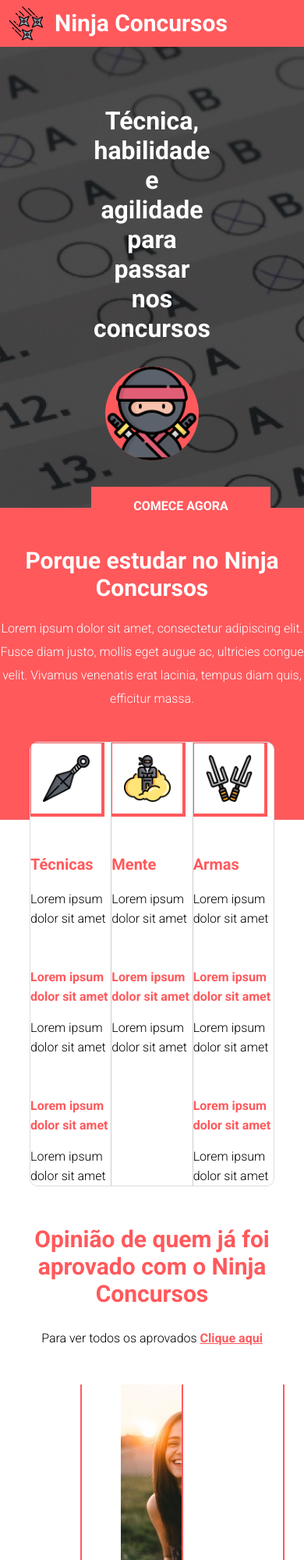
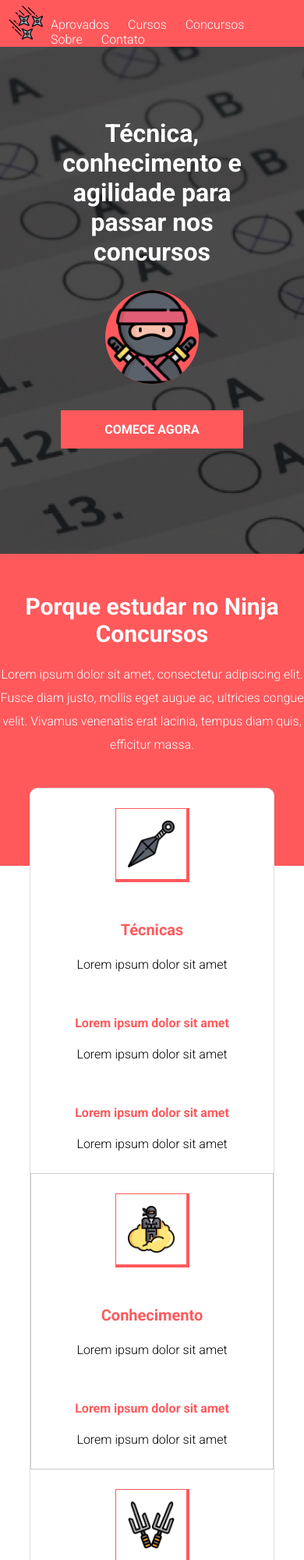
Before and after one commit to JuliaMendes/NinjaConcursos, a plain HTML site: page index.html in a window 390 px wide. Shown: the top 2000 px of the page at 78% size. Drawn offline with Linux system fonts and the light colour scheme.

Commit message:
Adicionando responsividade

```diff
--- a/css/styles.css
+++ b/css/styles.css
@@ -1,24 +1,37 @@
 /* geral */
-body, p, h1, h2, input, textarea {
+
+body,
+p,
+h1,
+h2,
+input,
+textarea {
 	margin: 0;
 	font-family: Roboto;
 }
+
 h1 {
-  color:#fff;
+	color: #fff;
 }
+
 h2 {
 	font-size: 30px;
 }
+
 
 /* navbar*/
 
 #navbar {
 	background-color: #ff595c;
-  color:#fff;
+	color: #fff;
 	padding: 0 15px;
 	height: 60px;
 }
-#navbar h2, #navbar ul, #navbar-list li, #navbar nav {
+
+#navbar h2,
+#navbar ul,
+#navbar-list li,
+#navbar nav {
 	display: inline-block;
 }
 
@@ -27,30 +40,38 @@ h2 {
 	line-height: 60px;
 	margin-left: 55px;
 }
+
 #navbar img {
 	height: 40px;
 	transform: rotate(45deg);
 	position: absolute;
-  top:10px;
+	top: 10px;
 }
+
 #navbar nav {
 	float: right;
 }
+
 #navbar ul {
-
 	margin-top: 22px;
 }
-#navbar li  {
-  margin:0 10px;
+
+#navbar li {
+	margin: 0 10px;
 }
+
 #navbar-list li a {
 	text-decoration: none;
-  color:#fff;
+	color: #fff;
 }
+
 #navbar-list li a:hover {
 	border-bottom: 1px solid #fff;
 }
+
+
 /* banner*/
+
 #main-banner {
 	height: 70vh;
 	background-image: url(../imagens/fundo.jpg);
@@ -58,6 +79,7 @@ h2 {
 	position: relative;
 	z-index: 1;
 }
+
 #black-cover {
 	background-color: black;
 	position: absolute;
@@ -68,14 +90,16 @@ h2 {
 	z-index: -1;
 	opacity: 0.7;
 }
+
 #banner-info {
 	width: 40%;
 	margin-right: auto;
 	margin-left: auto;
 	text-align: center;
-  color:#fff;
+	color: #fff;
 	padding: 50px;
 }
+
 #banner-info img {
 	height: 120px;
 	border-radius: 50%;
@@ -83,61 +107,73 @@ h2 {
 	margin-top: 30px;
 	margin-bottom: 30px;
 }
+
 #banner-info p {
 	background-color: #ff595c;
 	font-weight: bold;
 	width: 200px;
 	margin-right: auto;
 	margin-left: auto;
-  padding:15px;
+	padding: 15px;
 }
 
+
 /* about*/
+
 #about-section {
 	text-align: center;
 	background-color: #ff595c;
-  color:#fff;
-  padding-top:50px;
-  height:350px;
+	color: #fff;
+	padding-top: 50px;
+	height: 350px;
 }
+
 #about-section h2 {
 	margin-bottom: 20px;
 }
+
 #about-section p {
 	max-width: 650px;
 	margin-right: auto;
 	margin-left: auto;
 	line-height: 30px;
 }
+
+
 /* skills*/
 
 #skills-section {
 	margin-top: -100px;
-  background-color:#fff ;
-  width: 80% ;
+	background-color: #fff;
+	width: 80%;
+	margin-right: auto;
 	margin-left: auto;
-  margin-right: auto ;
 	border: 1px solid #ddd;
 	border-radius: 10px;
 }
+
 #skills-section .container {
 	display: flex;
-  flex-direction: row ;
+	flex-direction: row;
 	justify-content: center;
 }
-#skills-container {
-  flex:1 1 1;
-  text-align:center;
-  padding:60px 25px;
+
+.skills-container {
+	flex: 1 1 1;
+	text-align: center;
+	padding: 60px 25px;
 }
+
 .central {
-  border-left:1px  solid #ccc;
-  border-right:1px  solid #ccc;
+	border-left: 1px solid #ccc;
+	border-right: 1px solid #ccc;
 }
+
 .skills-container h3 {
 	color: #ff595c;
 	font-size: 20px;
 }
+
 .skills-container img {
 	height: 60px;
 	padding: 15px;
@@ -147,34 +183,40 @@ h2 {
 	border-right: 4px solid #ff595c;
 	border-bottom: 4px solid #ff595c;
 }
+
 .skills-container .subtitle {
 	font-weight: bold;
 	color: #ff595c;
 	margin-top: 50px;
 	margin-bottom: 15px;
+}
 
-}
 .skills-container p {
 	line-height: 25px;
 }
+
+
 /* jobs*/
 
 #jobs-section {
 	text-align: center;
 	padding-top: 50px;
+}
 
-}
 #jobs-section h2 {
 	color: #ff595c;
 	margin-bottom: 30px;
 }
+
 #jobs-section p {
 	margin-bottom: 50px;
 }
+
 #jobs-section a {
 	font-weight: bold;
-  color:#ff595c;
+	color: #ff595c;
 }
+
 .job-container {
 	display: flex;
 	flex-direction: row;
@@ -184,47 +226,56 @@ h2 {
 	margin-right: auto;
 	margin-bottom: 50px;
 }
+
 .job-box {
 	flex: 1 1 200px;
 	margin-left: 25px;
 	margin-right: 25px;
 	height: 300px;
 	background-size: cover;
-  border-right: 2px solid #ff595c ;
-  border-bottom: 2px solid #ff595c ;
+	border-right: 2px solid #ff595c;
+	border-bottom: 2px solid #ff595c;
 }
+
 .proj1 {
-  background-image:url('../imagens/winner1.jpeg')
+	background-image: url('../imagens/winner1.jpeg');
 }
+
 .proj2 {
-  background-image:url('../imagens/winner2.jpeg');
+	background-image: url('../imagens/winner2.jpeg');
 }
+
 .proj3 {
-  background-image:url('../imagens/winner3.jpeg');
+	background-image: url('../imagens/winner3.jpeg');
 }
+
+
 /*footer*/
 
 footer {
-  padding:50px 0;
-  background-color:#ff595c;
-  color:#fff;
+	padding: 50px 0;
+	background-color: #ff595c;
+	color: #fff;
 	text-align: center;
+}
 
-}
 footer img {
-  height:50px ;
+	height: 50px;
 	margin: 30px 0;
 }
+
 footer p {
 	margin-top: 25px;
+}
 
-}
 footer form {
 	width: 400px;
 	margin-left: auto;
 	margin-right: auto;
 }
-footer input, footer textarea {
+
+footer input,
+footer textarea {
 	border: none;
 	padding: 15px;
 	box-sizing: border-box;
@@ -232,6 +283,124 @@ footer input, footer textarea {
 	width: 100%;
 	display: block;
 }
+
 footer .detail {
 	font-weight: bold;
 }
+
+
+/* responsivo celulares- media query */
+
+@media(max-width:450px) {
+/* geral */
+
+p,
+input,
+textarea {
+	font-size: 1.2 rem;
+}
+
+
+/* navbar */
+
+#navbar h2 {
+	display: none;
+}
+
+#navbar img {
+	top: 9px;
+}
+
+#navbar ul {
+	margin-top: 1.1 rem;
+}
+
+
+/* banner */
+
+#main-banner {
+	height: 62vh;
+	padding-top: 5vh;
+	padding-bottom: 10vh;
+}
+
+#banner-info {
+	width: 60%;
+}
+
+#banner-info p {
+	margin: 0;
+	width: auto;
+}
+
+
+/* about */
+
+#about -section {
+	padding: 2rem;
+	height: auto;
+	padding-bottom: 50px;
+}
+
+
+/* skills */
+
+#skills- section {
+	margin-top: -35px;
+	width: 90%;
+}
+
+#skills-section .container {
+	flex-direction: column;
+}
+
+.skills-container h3,
+.skills-container .subtitle {
+	font-size: 1.3 rem;
+}
+
+.skills-container {
+	padding: 25px;
+}
+
+.skills-container.central {
+	border-top: 1px solid #CCC;
+	border-bottom: 1px solid #CCC;
+}
+
+
+/* jobs */
+
+#jobs-section h2,
+#jobs-section p {
+	width: 85%;
+	margin-left: auto;
+	margin-right: auto;
+}
+
+.job-container {
+	flex-direction: column;
+	margin-bottom: 0;
+}
+
+.job-box {
+	margin-bottom: 2rem;
+	flex: 1 1 300px;
+}
+
+
+/* footer */
+
+footer {
+	padding: 50px 15px;
+}
+
+footer form {
+	width: 100%;
+}
+
+.detail {
+	margin-top: 10px;
+	display: block;
+}
+}
--- a/index.html
+++ b/index.html
@@ -13,10 +13,10 @@
          <h2> Ninja Concursos</h2>
          <nav>
             <ul id="navbar-list">
-               <li><a href="#">Sobre</a></li>
+               <li><a href="#">Aprovados</a></li>
                <li><a href="#">Cursos</a></li>
                <li><a href="#">Concursos</a></li>
-               <li><a href="#">Aprovados</a></li>
+               <li><a href="#">Sobre</a></li>
                <li><a href="#">Contato</a></li>
             </ul>
          </nav>
@@ -25,7 +25,7 @@
          <div id="main-banner">
             <div id="black-cover"></div>
             <div id="banner-info">
-               <h1> Técnica, habilidade e agilidade para passar nos concursos</h1>
+               <h1> Técnica, conhecimento e agilidade para passar nos concursos</h1>
                <img src="imagens/ninja.png" alt="Perfil Ninja">
                <p>COMECE AGORA</p>
             </div>
@@ -39,23 +39,23 @@
          <div class="container">
             <div class="skills-container">
                <img src="imagens/weapon1.png" alt="Weapons">
-               <h3>Técnicas </h3>
+               <h3>Técnicas</h3>
                <p>Lorem ipsum dolor sit amet</p>
                <p class="subtitle">Lorem ipsum dolor sit amet</p>
                <p>Lorem ipsum dolor sit amet</p>
                <p class="subtitle">Lorem ipsum dolor sit amet</p>
-               <p>Lorem ipsum dolor sit amet </p>
+               <p>Lorem ipsum dolor sit amet</p>
             </div>
             <div class="skills-container central">
                <img src="imagens/weapon2.png" alt="Weapons">
-               <h3>Mente </h3>
+               <h3>Conhecimento</h3>
                <p>Lorem ipsum dolor sit amet</p>
                <p class="subtitle">Lorem ipsum dolor sit amet</p>
                <p>Lorem ipsum dolor sit amet</p>
             </div>
             <div class="skills-container">
                <img src="imagens/weapon3.png" alt="Weapons">
-               <h3>Armas</h3>
+               <h3>Agilidade</h3>
                <p>Lorem ipsum dolor sit amet</p>
                <p class="subtitle">Lorem ipsum dolor sit amet</p>
                <p>Lorem ipsum dolor sit amet</p>
@@ -79,8 +79,8 @@
          </div>
       </section>
       <footer>
-         <h2> Nos mande uma mensagem</h2>
-         <p>Caso tenha alguma dúvida, nos envie uma mensagem</p>
+         <h2> Fale Conosco</h2>
+         <p> Caso tenha alguma dúvida, nos envie uma mensagem.</p>
          <img src="imagens/ninja.png" alt="perfil ninja">
          <form action=""method="">
             <input type="text" name="name" placeholder="Seu nome">
```
Lines whose indentation alone changed are shown as unchanged.
